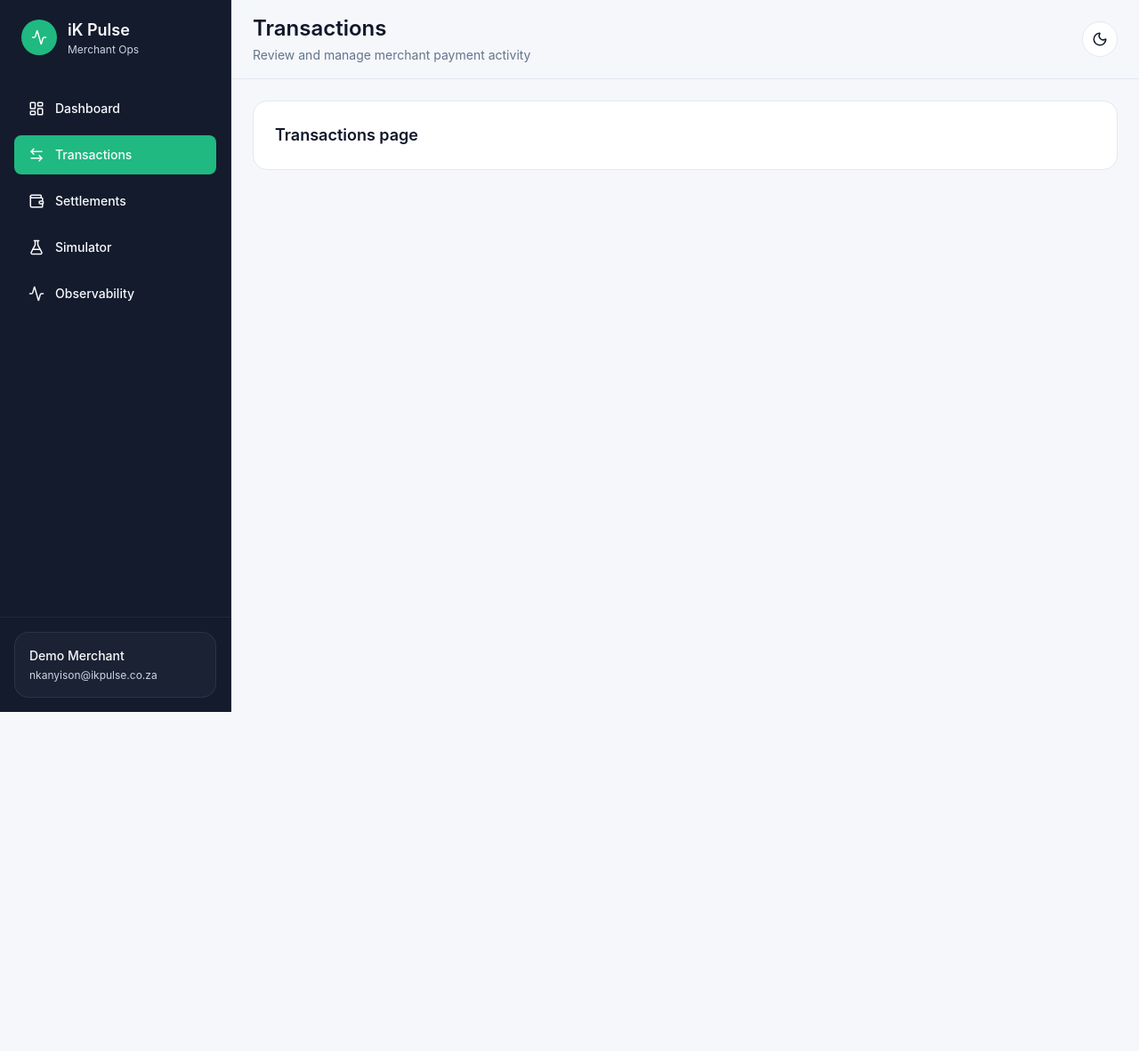
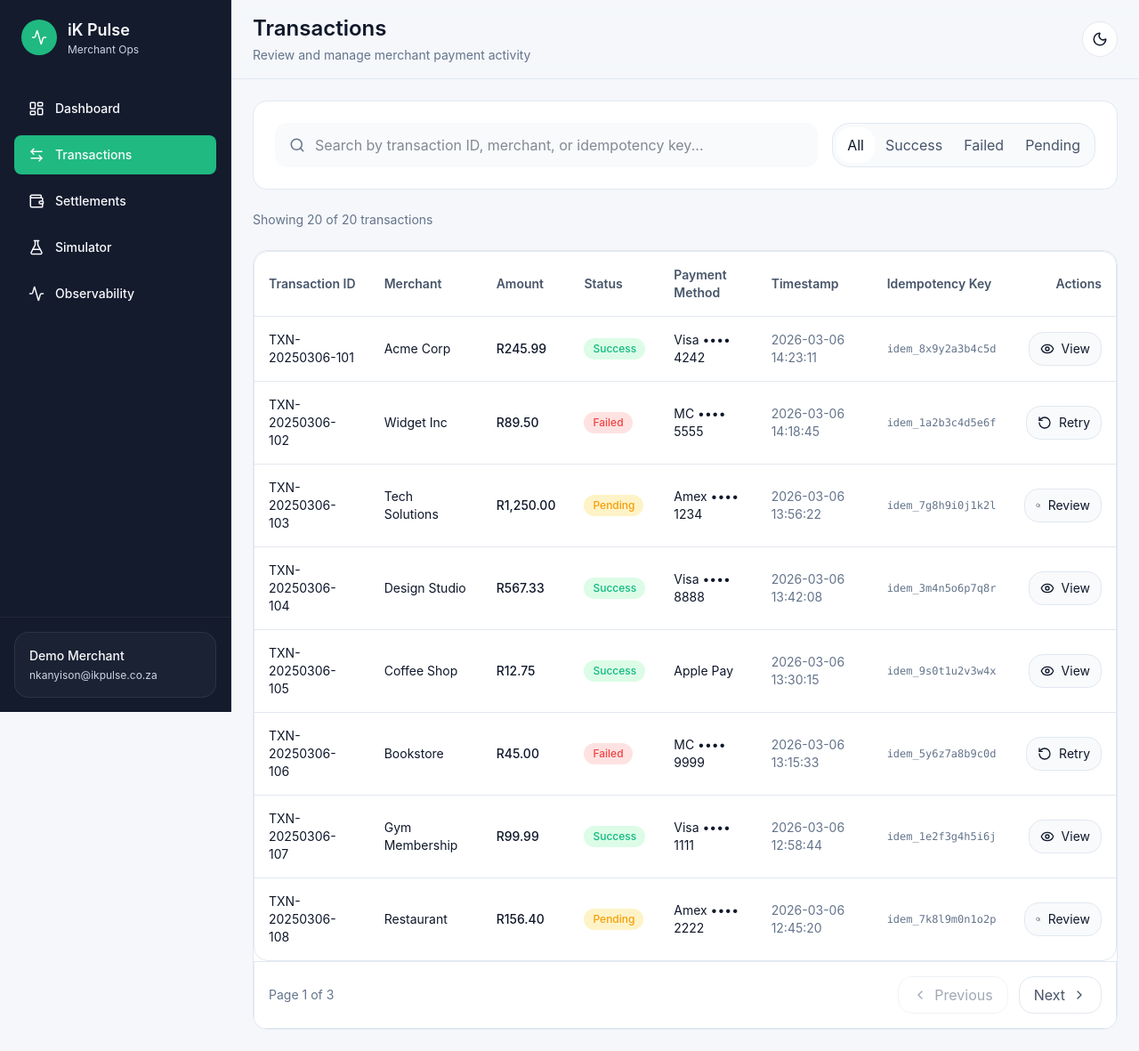
Before and after one commit to ovonka/ik-pulse, a React (Vite) app in the folder client/: page /transactions in a window 1280 px wide. Shown: the whole page at 89% size. Before the commit the page ends 800 px from the top, so only its background shows below. Built offline with nearby package versions, Linux system fonts and the light colour scheme.

Commit message:
feat(client): transaction page with filter, table , pagination and empty data page/state

```diff
--- a/client/src/pages/TransactionsPage.tsx
+++ b/client/src/pages/TransactionsPage.tsx
@@ -1,13 +1,57 @@
+import TransactionFilterBar from '../components/transactions/TransactionFilterBar';
+import TransactionTable from '../components/transactions/TransactionTable';
+import TransactionPagination from '../components/transactions/TransactionPagination';
+import TransactionsEmptyState from '../components/transactions/TransactionsEmptyState';
+import { useTransactionsState } from '../features/transactions/hooks/useTransactionState';
+
 function TransactionsPage() {
+  const {
+    search,
+    statusFilter,
+    currentPage,
+    totalPages,
+    totalCount,
+    transactions,
+    setCurrentPage,
+    updateSearch,
+    updateStatusFilter,
+  } = useTransactionsState();
+
+  const hasResults = totalCount > 0;
+
   return (
-    <section
-      className="rounded-2xl border p-6"
-      style={{
-        backgroundColor: 'var(--surface)',
-        borderColor: 'var(--border)',
-      }}
-    >
-      <h2 className="text-lg font-semibold">Transactions page</h2>
+    <section className="space-y-6">
+      <TransactionFilterBar
+        search={search}
+        statusFilter={statusFilter}
+        onSearchChange={updateSearch}
+        onStatusFilterChange={updateStatusFilter}
+      />
+
+      <p className="text-sm" style={{ color: 'var(--text-muted)' }}>
+        Showing {totalCount} of {totalCount} transactions
+      </p>
+
+      {hasResults ? (
+        <div
+          className="overflow-hidden border"
+          style={{
+            backgroundColor: 'var(--surface)',
+            borderColor: 'var(--border)',
+            borderRadius: 'var(--radius-lg)',
+          }}
+        >
+          <TransactionTable items={transactions} />
+          <TransactionPagination
+            currentPage={currentPage}
+            totalPages={totalPages}
+            onPrevious={() => setCurrentPage(Math.max(1, currentPage - 1))}
+            onNext={() => setCurrentPage(Math.min(totalPages, currentPage + 1))}
+          />
+        </div>
+      ) : (
+        <TransactionsEmptyState />
+      )}
     </section>
   );
 }
```
